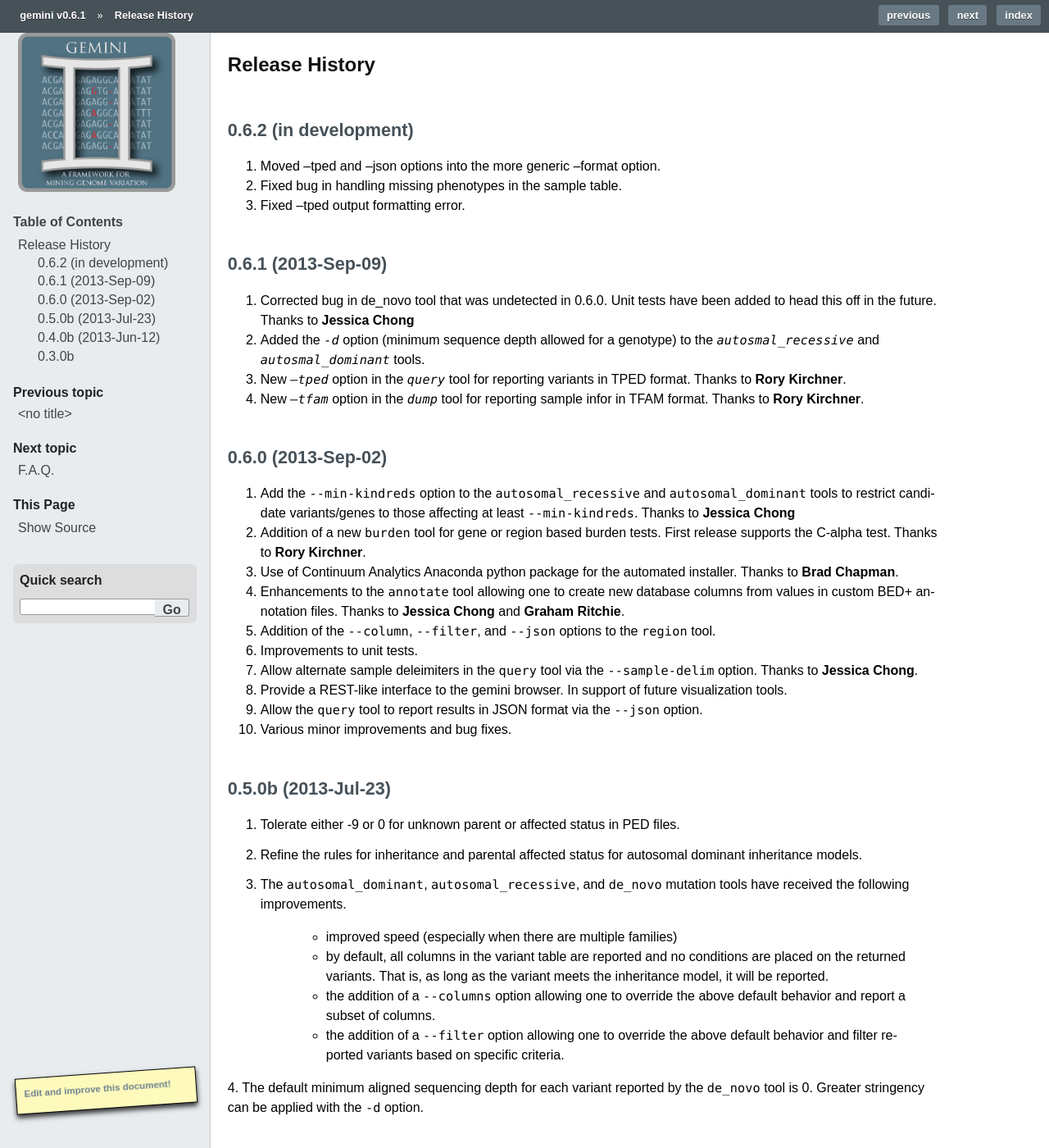
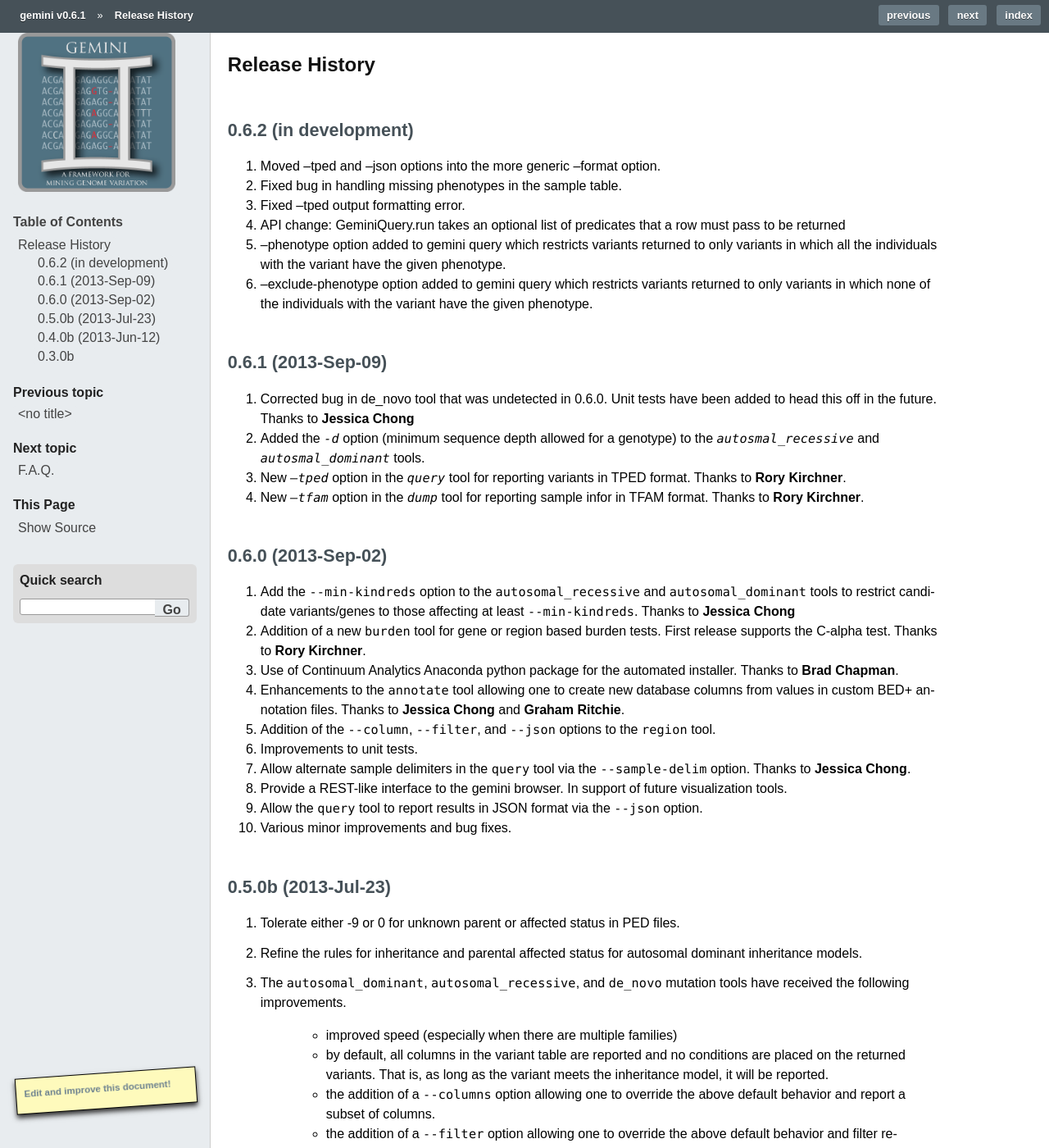
Before and after one commit to arq5x/gemini, a Sphinx documentation site: the page built from docs/content/history.rst, in a window 1280 px wide and 1400 px high. Shown: the whole window at 82% size. Built offline with Sphinx 7.4.7, drawn with Linux system fonts in a browser that asks for light colours; formulas are drawn with MathJax 3; pages that are not in the unit, such as notebooks, are missing from menus; comment, search, counter and statistics services are not loaded; the version number is read from the project's files by our own code.

Commit message:
Added --phenotype and --exclude-phenotype flags.

```diff
--- a/docs/content/history.rst
+++ b/docs/content/history.rst
@@ -7,6 +7,13 @@ Release History
 1. Moved --tped and --json options into the more generic --format option.
 2. Fixed bug in handling missing phenotypes in the sample table.
 3. Fixed --tped output formatting error.
+4. API change: GeminiQuery.run takes an optional list of predicates that a row
+   must pass to be returned
+5. --phenotype option added to gemini query which restricts variants returned to only
+   variants in which all the individuals with the variant have the given phenotype.
+6. --exclude-phenotype option added to gemini query which restricts variants returned
+   to only variants in which none of the individuals with the variant have the
+   given phenotype.
 
 0.6.1 (2013-Sep-09)
 =======================================
@@ -25,7 +32,7 @@ Release History
 4. Enhancements to the ``annotate`` tool allowing one to create new database columns from values in custom BED+ annotation files.  Thanks to **Jessica Chong** and **Graham Ritchie**.
 5. Addition of the ``--column``, ``--filter``, and ``--json`` options to the ``region`` tool.
 6. Improvements to unit tests.
-7. Allow alternate sample deleimiters in the ``query`` tool via the ``--sample-delim`` option.  Thanks to **Jessica Chong**.
+7. Allow alternate sample delimiters in the ``query`` tool via the ``--sample-delim`` option.  Thanks to **Jessica Chong**.
 8. Provide a REST-like interface to the gemini browser.  In support of future visualization tools.
 9. Allow the ``query`` tool to report results in JSON format via the ``--json`` option.
 10. Various minor improvements and bug fixes.
```
